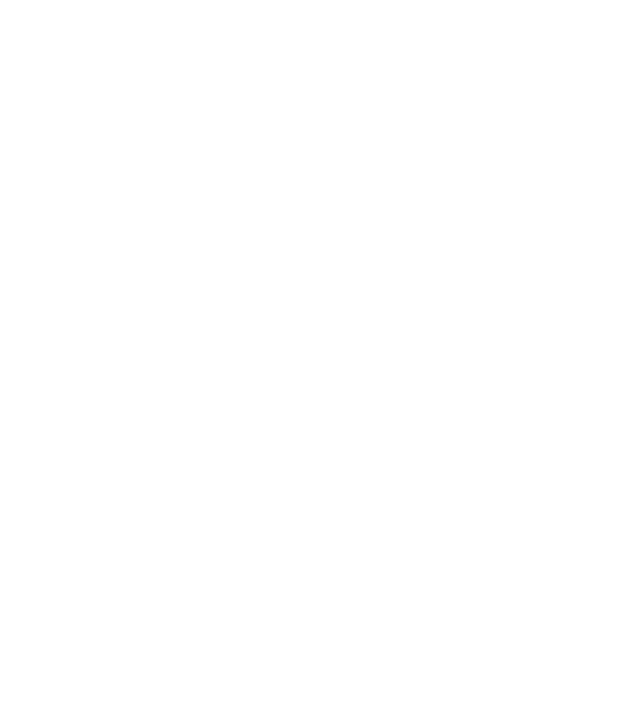
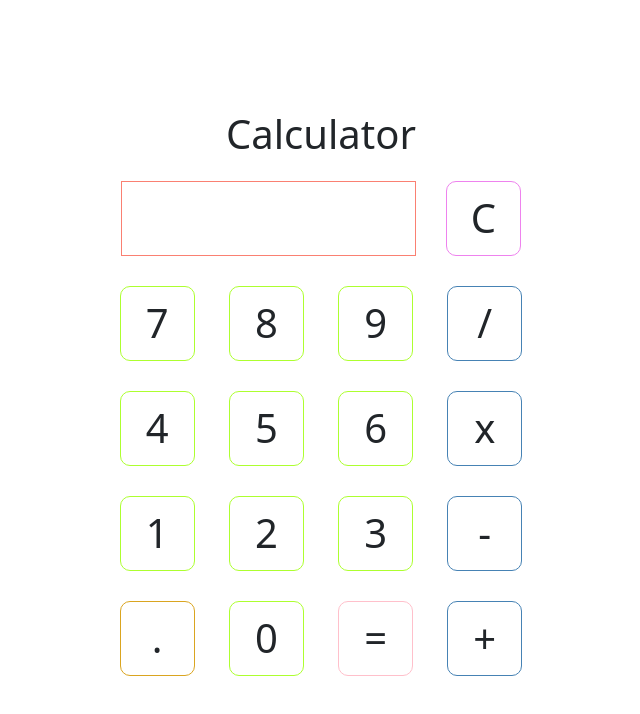
Before and after one commit to CodingwAlex/calculator, a plain HTML site: page index.html in a window 1280 px wide. Shown: the whole page, without its empty margins (319-959 px from the left). Drawn offline with nearby package versions, Linux system fonts and the light colour scheme.

Commit message:
created display

```diff
--- a/index.html
+++ b/index.html
@@ -4,10 +4,48 @@
     <meta charset="UTF-8">
     <meta name="viewport" content="width=device-width, initial-scale=1.0">
     <title>Calculator</title>
-    <link rel="stylesheet" href="style.css">
+
+    <link href="https://cdn.jsdelivr.net/npm/bootstrap@5.3.2/dist/css/bootstrap.min.css"
+    rel="stylesheet"
+    integrity="sha384-T3c6CoIi6uLrA9TneNEoa7RxnatzjcDSCmG1MXxSR1GAsXEV/Dwwykc2MPK8M2HN"
+     crossorigin="anonymous">
+     <link rel="stylesheet" href="style.css">
     <script src="main.js"></script>
 </head>
 <body>
-
+    <h1>Calculator</h1>
+    <div class="calculator">
+        <div class="first-row">
+            <div class="screen">
+                <div class="previous"></div>
+                <div class="current"></div>
+            </div>
+            <button class="btn clear">C</button>
+        </div>
+        <div class="other-rows">
+            <button class="btn number">7</button>
+            <button class="btn number">8</button>
+            <button class="btn number">9</button>
+            <button class="btn operator">/</button>
+        </div>
+        <div class="other-rows">
+            <button class="btn number">4</button>
+            <button class="btn number">5</button>
+            <button class="btn number">6</button>
+            <button class="btn operator">x</button>
+        </div>
+        <div class="other-rows">
+            <button class="btn number">1</button>
+            <button class="btn number">2</button>
+            <button class="btn number">3</button>
+            <button class="btn operator">-</button>
+        </div>
+        <div class="other-rows">
+            <button class="btn decimal">.</button>
+            <button class="btn number">0</button>
+            <button class="btn equal">=</button>
+            <button class="btn operator">+</button>
+        </div>
+    </div>
 </body>
 </html>
--- a/style.css
+++ b/style.css
@@ -0,0 +1,86 @@
+body {
+    display: flex;
+    justify-content: center;
+    align-items: center;
+    flex-direction: column;
+    width: 100vw;
+    height: 100vh;
+}
+
+.btn {
+    height: 75px;
+    width: 75px;
+    margin: 15px;
+    font-size: 40px;
+}
+
+.number {
+    border: 1px solid greenyellow;
+    border-radius: 10px;
+}
+
+.number:hover {
+    background-color: greenyellow;
+}
+
+.operator {
+    border: 1px solid steelblue;
+    border-radius: 10px;
+}
+
+.operator:hover {
+    background-color: steelblue;
+}
+
+.decimal {
+    border: 1px solid goldenrod;
+    border-radius: 10px;
+}
+
+.decimal:hover {
+    background-color: goldenrod;
+}
+
+.equal {
+    border: 1px solid pink;
+    border-radius: 10px;
+}
+
+.equal:hover {
+    background-color: pink;
+}
+
+.clear {
+    border: 1px solid violet;
+    border-radius: 10px;
+}
+
+.clear:hover {
+    background-color: violet;
+}
+
+.first-row {
+    display: flex;
+    justify-content: center;
+    align-items: center;
+    flex-direction: row;
+}
+
+.screen {
+    width: 295px;
+    border: 1px solid salmon;
+    height: 75px;
+    margin: 15px;
+    display: flex;
+    flex-direction: column;
+    justify-content: flex-end;
+    align-items: flex-end;
+}
+
+.previous {
+    font-size: 20px;
+}
+
+.current {
+    font-size: 30px;
+}
```
